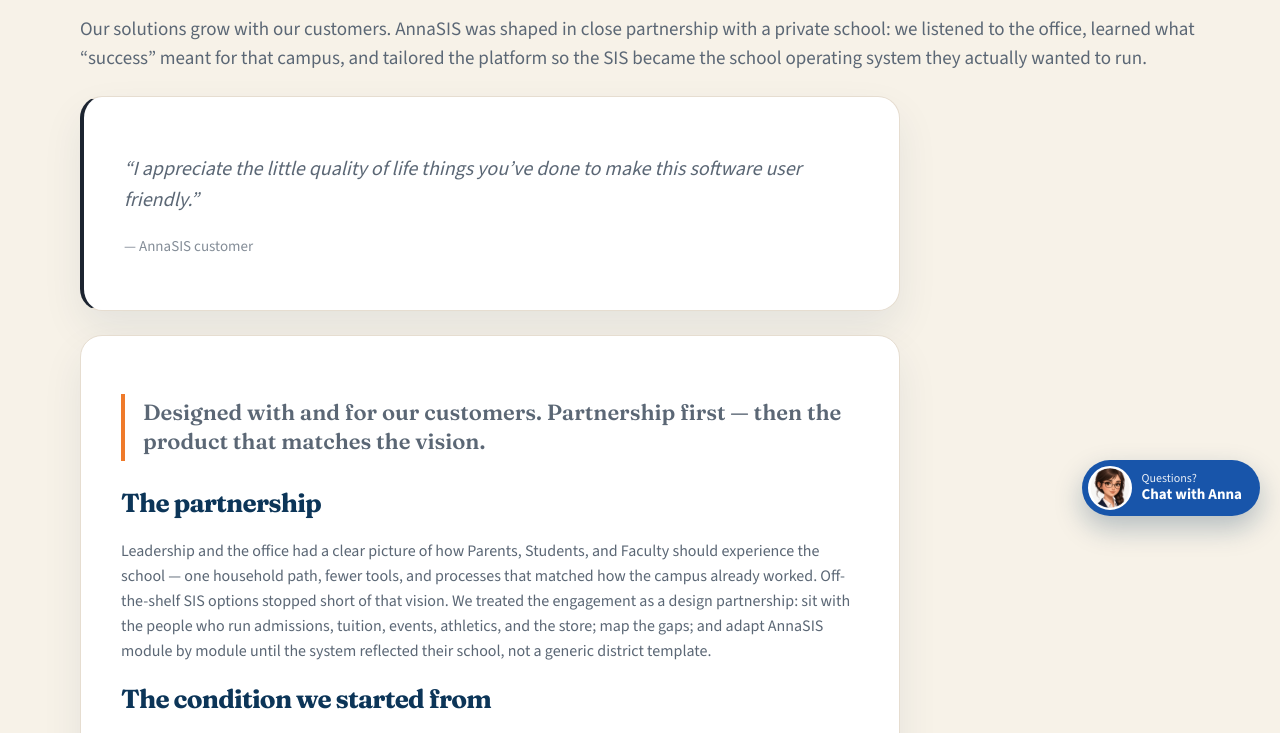
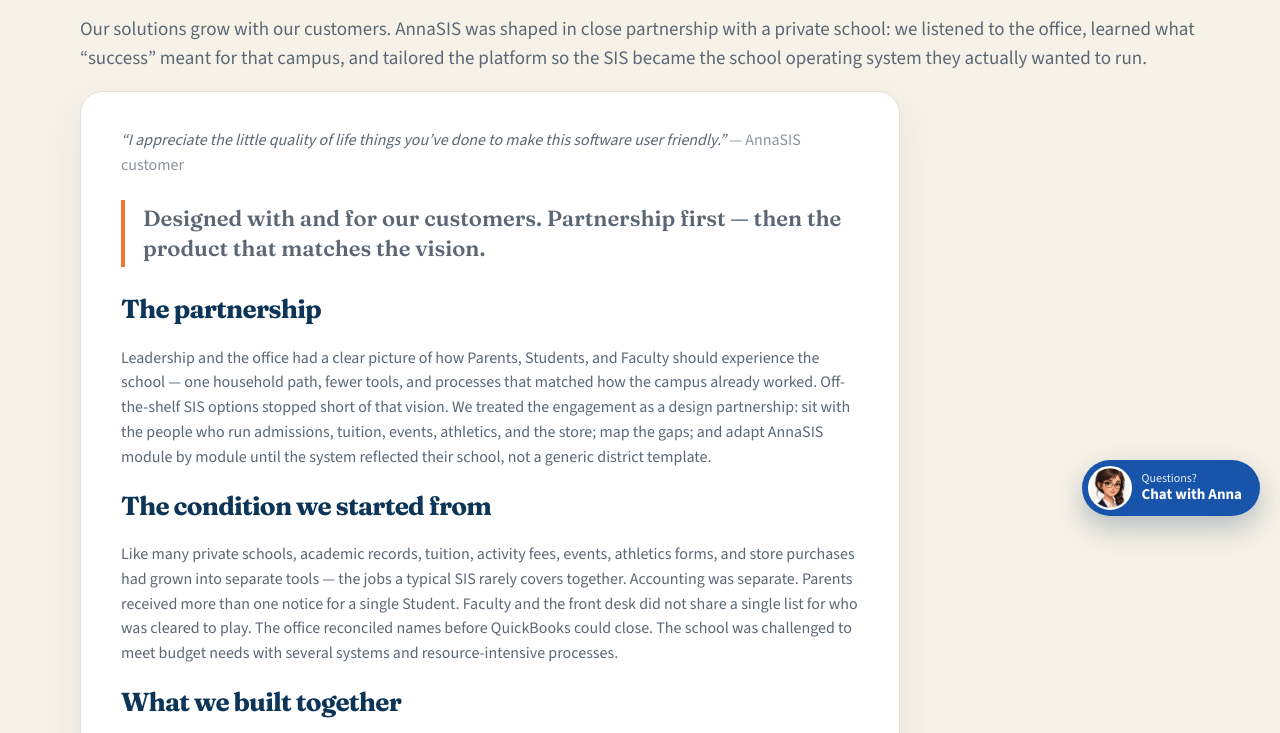
Before and after one commit to aaronsiebert-ux/annasis-website, a plain HTML site: page stories.html in a window 1280 px wide. Shown: the part 264-997 px from the top of the page. Drawn offline with nearby package versions, Linux system fonts and the light colour scheme.

Commit message:
Stories: fold quote into story card

```diff
--- a/stories.html
+++ b/stories.html
@@ -102,8 +102,8 @@
 <main class="wrap section"><div class="kicker">Designed with and for our customers</div>
 <h1>We adapted the SIS to the school’s vision — together.</h1>
 <p class="lead">Our solutions grow with our customers. AnnaSIS was shaped in close partnership with a private school: we listened to the office, learned what “success” meant for that campus, and tailored the platform so the SIS became the school operating system they actually wanted to run.</p>
-<blockquote class="paper customer-quote" style="margin:24px 0;border-left:4px solid currentColor;font-size:1.25em;font-style:italic"><p>“I appreciate the little quality of life things you’ve done to make this software user friendly.”</p><p style="font-size:.75em;font-style:normal;opacity:.75">— AnnaSIS customer</p></blockquote>
-<article class="paper"><p class="pull">Designed with and for our customers. Partnership first — then the product that matches the vision.</p>
+<article class="paper"><p style="font-style:italic;margin:0 0 4px">“I appreciate the little quality of life things you’ve done to make this software user friendly.” <span style="font-style:normal;opacity:.7">— AnnaSIS customer</span></p>
+<p class="pull">Designed with and for our customers. Partnership first — then the product that matches the vision.</p>
 <h2>The partnership</h2>
 <p>Leadership and the office had a clear picture of how Parents, Students, and Faculty should experience the school — one household path, fewer tools, and processes that matched how the campus already worked. Off-the-shelf SIS options stopped short of that vision. We treated the engagement as a design partnership: sit with the people who run admissions, tuition, events, athletics, and the store; map the gaps; and adapt AnnaSIS module by module until the system reflected their school, not a generic district template.</p>
 <h2>The condition we started from</h2>
```
